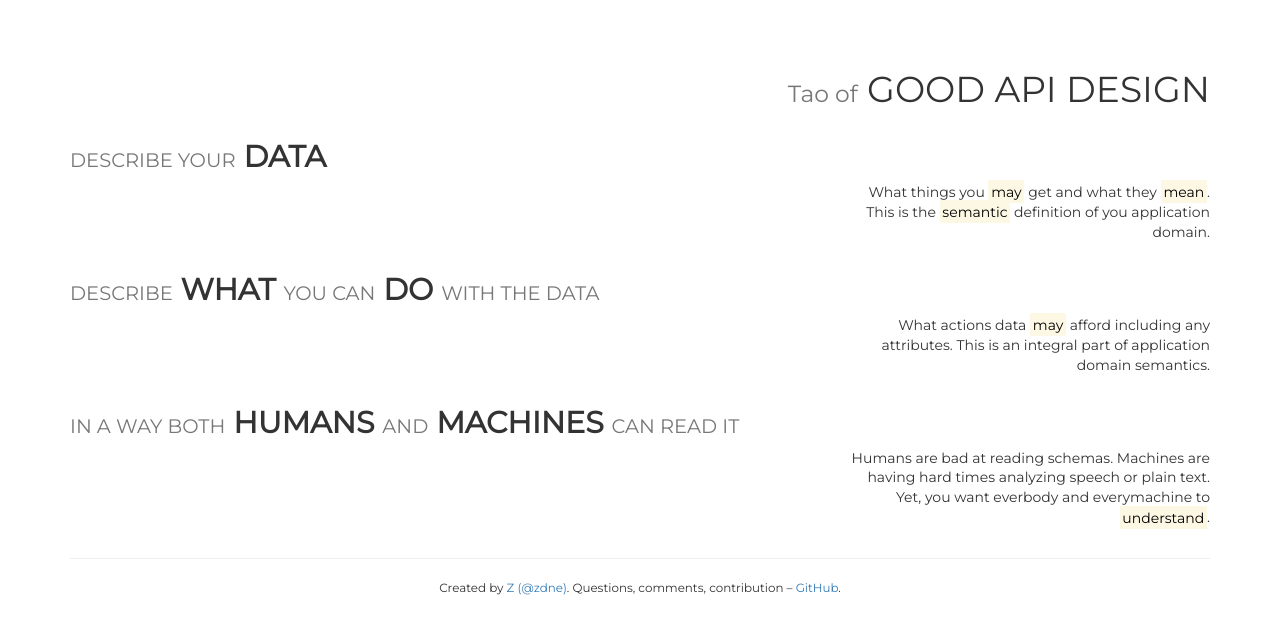
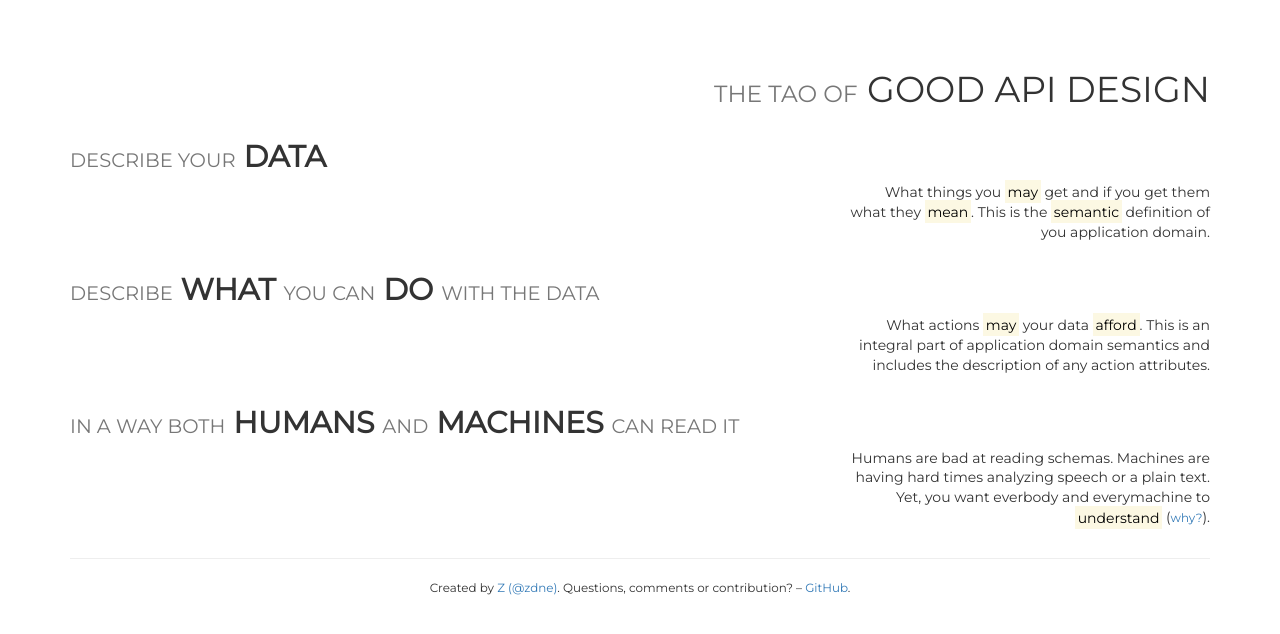
Before and after one commit to zdne/goodapi, a website: page index.html in a window 1280 px wide. Drawn offline with nearby package versions, Linux system fonts and the light colour scheme.

Commit message:
Some minor improvements

```diff
--- a/bower.json
+++ b/bower.json
@@ -3,9 +3,9 @@
   "version": "0.1.0",
   "homepage": "https://github.com/zdne/goodapi.design",
   "authors": [
-    "zdenek@me.com"
+    "@zdne"
   ],
-  "description": "The tao of (not only) Web API Design",
+  "description": "The tao of Good API Design",
   "main": "index.html",
   "keywords": [
     "api",
--- a/index.html
+++ b/index.html
@@ -21,7 +21,8 @@
     <div class="container">
       <div class="row">
         <div class="col-lg-12 text-right">
-          <h1><small>Tao of</small> GOOD API DESIGN</h1>
+          <h1><small>THE TAO OF</small> GOOD API DESIGN</h1>
+
         </div>
       </div>
       <div class="row">
@@ -32,7 +33,7 @@
       <div class="row">
         <div class="col-lg-4 col-lg-offset-8 text-right">
           <p>
-            What things you <mark>may</mark> get and  what they <mark>mean</mark>. This is the <mark>semantic</mark> definition of you application domain.
+            What things you <mark>may</mark> get and if you get them what they <mark>mean</mark>. This is the <mark>semantic</mark> definition of you application domain.
           </p>
         </div>
       </div>
@@ -44,7 +45,7 @@
       <div class="row">
         <div class="col-lg-4 col-lg-offset-8 text-right">
           <p>
-            What actions data <mark>may</mark> afford including any attributes. This is an integral part of application domain semantics.
+            What actions <mark>may</mark> your data <mark>afford</mark>. This is an integral part of application domain semantics and includes the description of any action attributes.
           </p>
         </div>
       </div>
@@ -56,7 +57,7 @@
       <div class="row">
         <div class="col-lg-4 col-lg-offset-8 text-right">
           <p>
-            Humans are bad at reading schemas. Machines are having hard times analyzing speech or plain text. Yet, you want everbody and everymachine to <mark>understand</mark>.
+            Humans are bad at reading schemas. Machines are having hard times analyzing speech or a plain text. Yet, you want everbody and everymachine to <mark>understand</mark> (<a class="small" href="https://vimeo.com/71278954#t=836s" target="_blank">why?</a>).
           </p>
         </div>
       </div>
@@ -68,7 +69,7 @@
       <div class="row">
         <div class="col-lg-12">
           <p class="text-center small">
-            Created by <a href="https://twitter.com/zdne">Z (@zdne)</a>. Questions, comments, contribution – <a href="https://github.com/zdne/goodapi.design">GitHub</a>.
+            Created by <a href="https://twitter.com/zdne">Z (@zdne)</a>. Questions, comments or contribution? – <a href="https://github.com/zdne/goodapi.design">GitHub</a>.
           </p>
         </div>
       </div>
```
